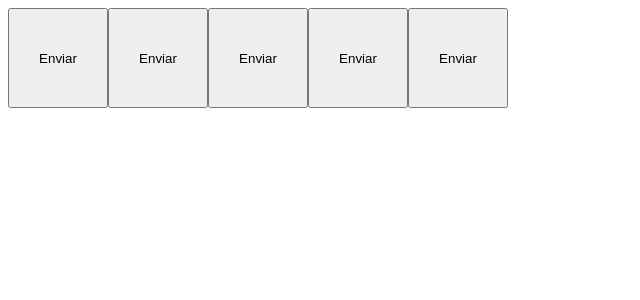
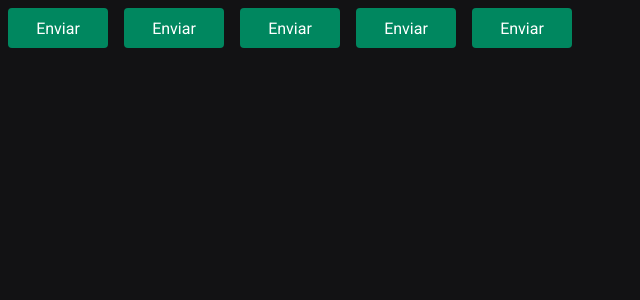
Before and after one commit to Cassiano26/Ignite-timer-project, a React (Vite) app: page / in a window 1280 px wide. Shown: the top 300 px of the page, without its empty margins (0-640 px from the left). Built offline with nearby package versions, Linux system fonts and the light colour scheme.

Commit message:
Inserindo estilos globais e implementando eslint.

```diff
--- a/index.html
+++ b/index.html
@@ -2,7 +2,14 @@
 <html lang="pt-BR">
   <head>
     <meta charset="UTF-8" />
+
+    <link rel="preconnect" href="https://fonts.googleapis.com" />
+    <link rel="preconnect" href="https://fonts.gstatic.com" crossorigin />
+
     <meta name="viewport" content="width=device-width, initial-scale=1.0" />
+
+    <link href="https://fonts.googleapis.com/css2?family=Roboto+Mono:ital,wght@0,100..700;1,100..700&family=Roboto:wght@100;400;700&display=swap" rel="stylesheet" />
+
     <title>Ignite Timer</title>
   </head>
   <body>
--- a/package.json
+++ b/package.json
@@ -16,11 +16,12 @@
   },
   "devDependencies": {
     "@eslint/js": "^9.9.0",
+    "@rocketseat/eslint-config": "^2.2.2",
     "@types/react": "^18.3.3",
     "@types/react-dom": "^18.3.0",
     "@types/styled-components": "^5.1.34",
     "@vitejs/plugin-react": "^4.3.1",
-    "eslint": "^9.9.0",
+    "eslint": "^9.11.1",
     "eslint-plugin-react-hooks": "^5.1.0-rc.0",
     "eslint-plugin-react-refresh": "^0.4.9",
     "globals": "^15.9.0",
--- a/src/App.tsx
+++ b/src/App.tsx
@@ -1,14 +1,18 @@
 import { Button } from "./components/Button";
+import { ThemeProvider } from "styled-components";
+import { defaultTheme } from "./styles/themes/default";
+import { GlobalStyle } from "./styles/global";
 
 export function App() {
 
   return (
-    <>
+    <ThemeProvider theme={defaultTheme}>
       <Button variant="primary" />
       <Button variant="secondary"/>
       <Button variant="success"/>
       <Button variant="danger"/>
       <Button />
-    </>
+      <GlobalStyle />
+    </ThemeProvider>
   )
 }
--- a/src/components/Button.styles.ts
+++ b/src/components/Button.styles.ts
@@ -1,10 +1,29 @@
-import styled from 'styled-components';
+import styled, { css } from 'styled-components';
+
+export type ButtonVariant = 'primary' | 'secondary' | 'danger' | 'success';
 
 interface ButtonContainerProps {
-  variant: 'primary' | 'secondary' | 'danger' | 'success';
-}
+  variant: ButtonVariant
+};
 
-export const ButtonContainer = styled.button`
+const buttonVariats = {
+  primary: 'purple',
+  secondary: 'orange',
+  danger: 'red',
+  success: 'green'
+};
+
+export const ButtonContainer = styled.button<ButtonContainerProps>`
   width: 100px;
-  height: 100px;
+  height: 40px;
+  border-radius: 0.25rem;
+  border: 0;
+  margin: 0.5rem;
+
+  background-color: ${props => props.theme['green-500']};
+  color: ${props => props.theme.white};
+
+  /* ${props => {
+    return css`background: ${buttonVariats[props.variant]}`
+  }} */
 `
--- a/src/components/Button.tsx
+++ b/src/components/Button.tsx
@@ -1,7 +1,7 @@
-import { ButtonContainer } from './Button.styles';
+import { ButtonContainer, ButtonVariant } from './Button.styles';
 
 interface ButtonProps {
-  variant?: 'primary' | 'secondary' | 'danger' | 'success';
+  variant?: ButtonVariant;
 }
 
 export function Button({variant = 'primary'}:ButtonProps) {
--- /dev/null
+++ b/src/styles/global.ts
@@ -0,0 +1,27 @@
+import { createGlobalStyle } from 'styled-components';
+
+export const GlobalStyle = createGlobalStyle`
+  * {
+    margin: 0;
+    padding: 0;
+    box-sizing: border-box;
+  }
+
+  :focus {
+    outline: 0;
+    box-shadow: 0 0 0 2px ${props => props.theme['green-500']};
+  }
+
+  body {
+    background: ${props => props.theme['gray-900']};
+    color: #fff;
+
+  }
+
+  body, input, textarea, button {
+    font-family: 'Roboto', sans-serif;
+    font-weight: 400;
+    font-size: 1rem;
+  }
+
+`;
--- /dev/null
+++ b/src/styles/themes/default.ts
@@ -0,0 +1,21 @@
+export const defaultTheme = {
+  white: '#FFF',
+
+  'gray-100': '#E1E1E6',
+  'gray-300': '#C4C4CC',
+  'gray-400': '#8D8D99',
+  'gray-500': '#7C7C8A',
+  'gray-600': '#323238',
+  'gray-700': '#29292E',
+  'gray-800': '#202024',
+  'gray-900': '#121214',
+
+  'green-300': '#00B37E',
+  'green-500': '#00875F',
+  'green-700': '#015F43',
+
+  'red-500': '#AB222E',
+  'red-700': '#7A1921',
+
+  'yellow-500': '#FBA94C',
+}
```
Also changed, not shown: src/@types/styled-components.d.ts (added, +8 -0 lines), .eslintrc.json (added), 1 other file (tests, documents, lock files or other folders).
